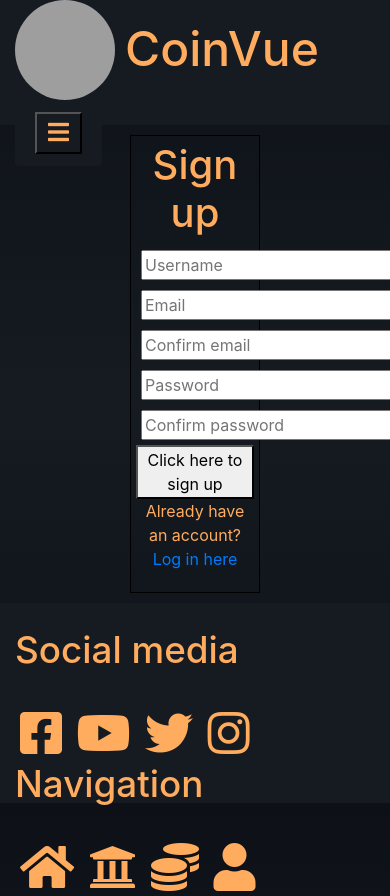
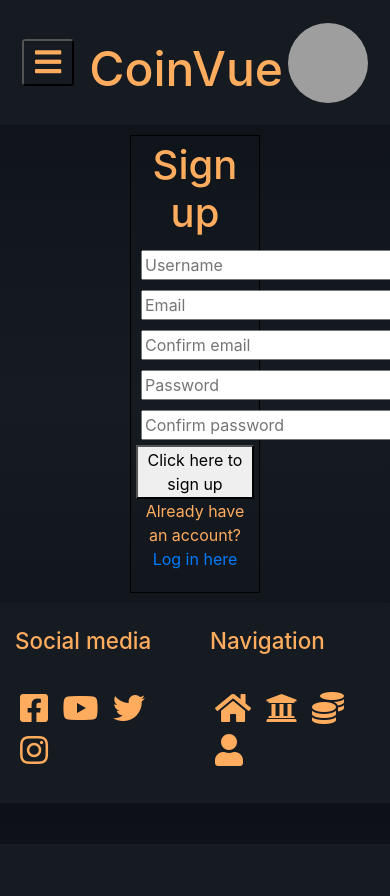
Before and after one commit to luke2533/coin_vue, a Flask app: page /signup in a window 390 px wide; the page is wider, and only the part inside the window is pictured. After the commit the page ends 766 px from the top of that part, so only its background shows below. Run offline with Flask 2, Linux system fonts and the light colour scheme; some libraries are stand-ins or nearby versions; grey boxes are pictures that could not be loaded.

Commit message:
Mobile footer breakpoints and updates to nav-bar mobile

```diff
--- a/static/css/style.css
+++ b/static/css/style.css
@@ -70,13 +70,36 @@ body{
 }
 
 .nav-icon{
-    font-size: 1em;
+    font-size: 1.25em;
     color: #FFAC5E;
     margin: 5px;
+
 }
 
 .card-mobile{
     background-color: #161b22;
+    padding: 0px;
+    margin: 0px;
+}
+
+.title-mobile{
+    font-size: 2em;
+    padding: 5px;
+}
+
+.logo-mobile{
+    border-radius: 50%;
+    height: 80px;
+    width: 80px;
+}
+
+.card-body-mobile{
+    z-index: 5;
+    position: fixed;
+}
+
+.nav-item-mobile{
+    font-size: 1em;
 }
 
 /* Nav-bar mobile */
@@ -89,6 +112,10 @@ body{
 
 .crypto-name{
     color: white;
+}
+
+.crypto-mobile{
+    overflow-x: scroll;
 }
 
 /* Home page */
@@ -156,7 +183,7 @@ body{
 
 /* My Portfolio */
 
-/* Footer */
+/* Footer Desktop */
 
 .footer{
     background-color: #161b22;
@@ -175,7 +202,22 @@ body{
     margin: 5px;
 }
 
-/* Footer */
+/* Footer Desktop */
+
+/* Footer Mobile */
+
+.footer-icon-mobile{
+    font-size: 2em;
+    color: #FFAC5E;
+    margin: 5px;
+}
+
+.footer-title-mobile{
+    font-size: 1.4em;
+    color: #FFAC5E;
+}
+
+/* Footer Mobile */
 
 /* Breakpoints */
 
@@ -191,10 +233,22 @@ body{
     .nav-desktop{
         display: none;
       }
+      .crypto-desktop{
+        display: none;
+      }
+      .footer-desktop{
+        display: none;
+      }
 }
 
 @media screen and (min-width: 767px){
     .nav-mobile{
+        display: none;
+      }
+      .crypto-mobile{
+        display: none;
+      }
+      .footer-mobile{
         display: none;
       }
 }
--- a/templates/base.html
+++ b/templates/base.html
@@ -55,15 +55,9 @@
 <!-- Mobile nav -->
 
         <div class="container-fluid">
-            <div class="row nav-bar nav-mobile justify-content-center">
+            <div class="row nav-bar nav-mobile">
                 <div class="col-md-12">
-                    <ul class="nav">
-                        <li class="nav-item">
-                            <a href="{{ url_for('coinvue') }}">
-                                <img src="https://thumbs.dreamstime.com/b/blockchain-technology-icon-vector-block-chain-symbol-blockchain-technology-modern-icon-vector-block-chain-symbol-logo-element-106099068.jpg"
-                                alt="CoinVue logo" class="logo"></a>
-                        </li>
-                        <li class="nav-item"><a href="{{ url_for('coinvue') }}"><h1 class="nav-title">CoinVue</h1></a></li>
+                    <ul class="nav justify-content-center" style="align-items: center;">
                         <li class="nav-item">
                             <div class="accordion" id="nav-menu">
                                 <div class="card" id="card-border">
@@ -71,23 +65,29 @@
                                         <button type="button" id="bar-button" data-toggle="collapse" data-target="#mobile-menu" aria-expanded="true" aria-controls="nav-menu"><i class="fas fa-bars nav-icon"></i></button>
                                     </div>
                                     <div id="mobile-menu" class="collapse" aria-labelledby="nav-heading" data-parent="#nav-menu">
-                                        <div class="card-body">
+                                        <div class="card-body card-body-mobile">
                                             <ul class="nav nav-bar float-right">
-                                                <li class="nav-item"><a href="{{ url_for('coinvue') }}" class="nav-link">Home</a></li>
+                                                <li class="nav-item nav-item-mobile"><a href="{{ url_for('coinvue') }}" class="nav-link">Home</a></li>
                                                 <!-- <li class="nav-item"><a href="" class="nav-link">Discover Portfolio</a></li> -->
                                                 {% if session.user %}
-                                                    <li class="nav-item"><a href="{{ url_for('profile', username=session['user']) }}" class="nav-link">Profile</a></li>
-                                                    <li class="nav-item"><a href="{{ url_for('portfolio') }}" class="nav-link">My Portfolio</a></li>
-                                                    <li class="nav-item"><a href="{{ url_for('logout') }}" class="nav-link">Log out</a></li>
+                                                    <li class="nav-item nav-item-mobile"><a href="{{ url_for('profile', username=session['user']) }}" class="nav-link">Profile</a></li>
+                                                    <li class="nav-item nav-item-mobile"><a href="{{ url_for('portfolio') }}" class="nav-link">My Portfolio</a></li>
+                                                    <li class="nav-item nav-item-mobile"><a href="{{ url_for('logout') }}" class="nav-link">Log out</a></li>
                                                 {% else %}
-                                                    <li class="nav-item"><a href="{{ url_for('login') }}" class="nav-link">Log in</a></li>
-                                                    <li class="nav-item"><a href="{{ url_for('signup') }}" class="nav-link">Sign up</a></li>
+                                                    <li class="nav-item nav-item-mobile"><a href="{{ url_for('login') }}" class="nav-link">Log in</a></li>
+                                                    <li class="nav-item nav-item-mobile"><a href="{{ url_for('signup') }}" class="nav-link">Sign up</a></li>
                                                 {% endif %}
                                             </ul>
                                         </div>
                                     </div>
                                 </div>
                             </div>
+                        </li>
+                        <li class="nav-item"><a href="{{ url_for('coinvue') }}"><h1 class="nav-title title-mobile">CoinVue</h1></a></li>
+                        <li class="nav-item">
+                            <a href="{{ url_for('coinvue') }}">
+                                <img src="https://thumbs.dreamstime.com/b/blockchain-technology-icon-vector-block-chain-symbol-blockchain-technology-modern-icon-vector-block-chain-symbol-logo-element-106099068.jpg"
+                                alt="CoinVue logo" class="logo-mobile"></a>
                         </li>
                     </ul>
                 </div>
@@ -115,8 +115,10 @@
 
     <footer>
 
+        <!-- Footer Desktop -->
+
         <div class="container-fluid">
-            <div class="row footer justify-content-center">
+            <div class="row footer justify-content-center footer-desktop">
                 <div class="col-md-3">
                     <h2 class="footer-title">Social media</h2>
                     <br>
@@ -137,6 +139,34 @@
             </div>
         </div>
 
+        <!-- Footer Desktop -->
+
+        <!-- Footer Mobile -->
+
+        <div class="container-fluid">
+            <div class="row footer justify-content-center footer-mobile">
+                <div class="col-6">
+                    <h2 class="footer-title-mobile">Social media</h2>
+                    <br>
+                    <a href="https://facebook.com" target="_blank"><i class="fab fa-facebook-square footer-icon-mobile"></i></a>
+                    <a href="https://youtube.com" target="_blank"><i class="fab fa-youtube footer-icon-mobile"></i></a>
+                    <a href="https://twitter.com" target="_blank"><i class="fab fa-twitter footer-icon-mobile"></i></a>
+                    <a href="https://instagram.com" target="_blank"><i class="fab fa-instagram footer-icon-mobile"></i></a>
+                </div>
+
+                <div class="col-6">
+                    <h2 class="footer-title-mobile">Navigation</h2>
+                    <br>
+                    <a href="{{ url_for('coinvue') }}"><i class="fas fa-home footer-icon-mobile"></i></a>
+                    <a href=""><i class="fas fa-university footer-icon-mobile"></i></a>
+                    <a href=""><i class="fas fa-coins footer-icon-mobile"></i></a>
+                    <a href="{{ url_for('login') }}"><i class="fas fa-user footer-icon-mobile"></i></a>
+                </div>
+            </div>
+        </div>
+
+        <!-- Footer Mobile -->
+
     </footer>
 
     {% block footer %}
```
Also changed, not shown: templates/index.html (+45 -1 lines), README.md.
